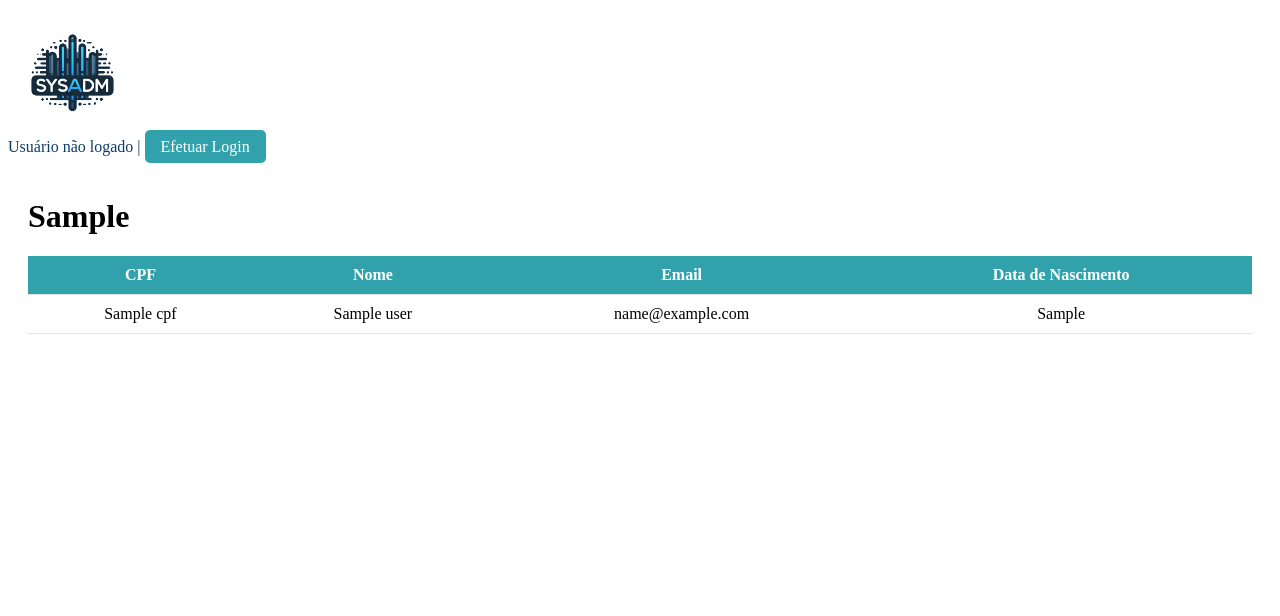
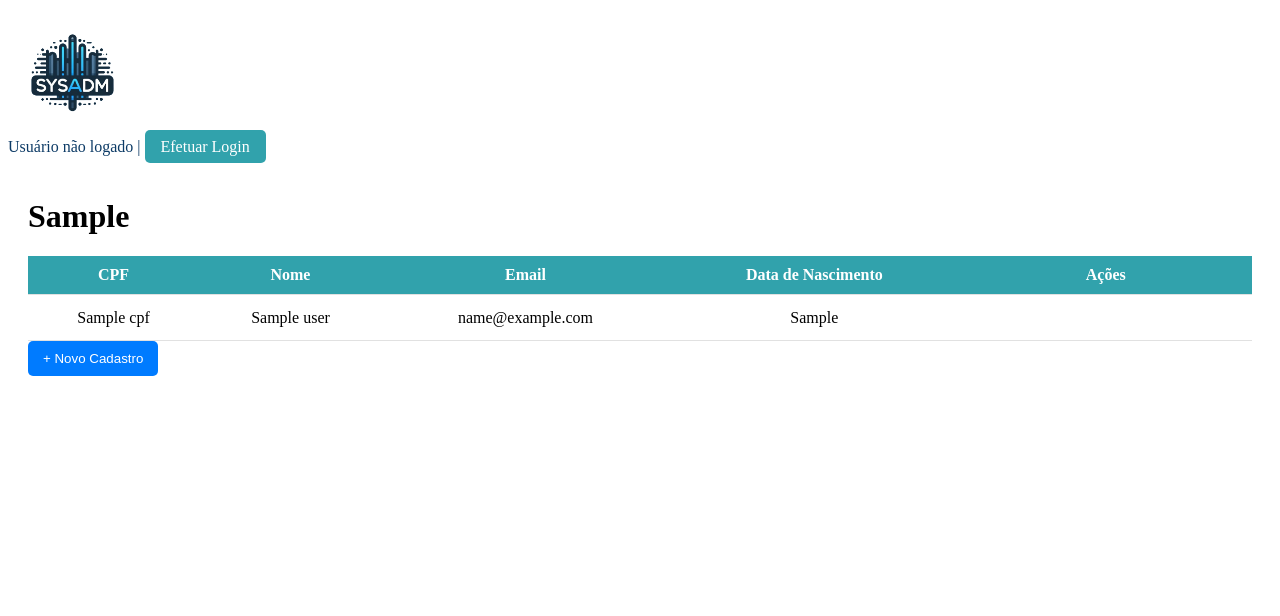
Before and after one commit to hudjinn/SysAdm, a Flask app: template site/templates/admin_screen.html in a window 1280 px wide. Shown: the top 616 px of the page. Run offline with Flask 3, Linux system fonts and the light colour scheme; the template is opened without the code that fills it: most values are stand-ins (such as "Sample title", 1, 10 or a date in 2020).

```diff
--- a/site/static/styles/admin.css
+++ b/site/static/styles/admin.css
@@ -40,3 +40,43 @@
 #user-table tr:hover {
     background-color: #e1e1e1; /* Um leve cinza para quando passa o mouse por cima das linhas */
 }
+/* Torna os botões transparentes por padrão */
+.action-btn {
+    opacity: 0;
+    transition: opacity 0.3s;
+    /* Restante do seu CSS */
+}
+
+/* Torna os botões opacos quando a linha da tabela está em hover */
+tr:hover .action-btn {
+    opacity: 1;
+}
+
+.new-user-btn {
+    background-color: #007bff; /* Azul */
+    color: white;
+    padding: 10px 15px;
+    margin-bottom: 10px;
+    border: none;
+    border-radius: 5px;
+    cursor: pointer;
+}
+
+.edit-btn {
+    background-color: #ffc107; /* Amarelo */
+    color: black;
+    padding: 5px 10px;
+    margin-right: 5px;
+    border: none;
+    border-radius: 5px;
+    cursor: pointer;
+}
+
+.delete-btn {
+    background-color: #dc3545; /* Vermelho */
+    color: white;
+    padding: 5px 10px;
+    border: none;
+    border-radius: 5px;
+    cursor: pointer;
+}
--- a/site/templates/admin_screen.html
+++ b/site/templates/admin_screen.html
@@ -21,6 +21,7 @@
     </div>
     <div id="admin-content">
         <h1>{{ text.adm_panel }}</h1>
+
         <table id="user-table">
             <thead>
                 <tr>
@@ -28,6 +29,7 @@
                     <th>Nome</th>
                     <th>Email</th>
                     <th>Data de Nascimento</th>
+                    <th>Ações</th>
                 </tr>
             </thead>
             <tbody>
@@ -37,14 +39,73 @@
                     <td>{{ user.nome }}</td>
                     <td>{{ user.email }}</td>
                     <td>{{ user.dataNasc }}</td>
+                    <td class="actions">
+                        <button onclick="editUser('{{ user.cpf }}')" class="edit-btn action-btn">Editar</button>
+                        <button onclick="deleteUser('{{ user.cpf }}')" class="delete-btn action-btn">Remover</button>
+                    </td>
                 </tr>
                 {% endfor %}
             </tbody>
         </table>
+        <button onclick="showCreateUserModal()" class="new-user-btn">+ Novo Cadastro</button>
     </div>
 
     {{ flash_msgs.render_flash_messages() }}
 
+<script>
+    function editUser(cpf) {
+        swal({
+            title: "Editar Usuário",
+            text: "Você deseja editar os dados deste usuário?",
+            icon: "warning",
+            buttons: true,
+            dangerMode: true,
+        })
+        .then((willEdit) => {
+            if (willEdit) {
+                // Substitua esta parte pelo código necessário para mostrar um formulário de edição
+                console.log('Abrir formulário de edição para o usuário com CPF:', cpf);
+            }
+        });
+    }
+
+    function deleteUser(cpf) {
+        swal({
+            title: "Tem certeza?",
+            text: "Uma vez removido, você não poderá recuperar os dados deste usuário!",
+            icon: "warning",
+            buttons: true,
+            dangerMode: true,
+        })
+        .then((willDelete) => {
+            if (willDelete) {
+                fetch('/remover/' + cpf, {
+                    method: 'DELETE',
+                    headers: {
+                        'Content-Type': 'application/json',
+                    }
+                })
+                .then(response => {
+                    if (!response.ok) {
+                        throw new Error('Falha na operação');
+                    }
+                    return response.json();
+                })
+                .then(data => {
+                    swal("Poof! O usuário foi removido com sucesso!", {
+                        icon: "success",
+                    });
+                    // Adicione aqui a lógica para atualizar a UI, como remover a linha da tabela
+                })
+                .catch(error => {
+                    console.error('Erro:', error);
+                    swal("Erro", "Não foi possível remover o usuário", "error");
+                });
+            } else {
+                swal("A ação de remover foi cancelada!");
+            }
+        });
+    }
+</script>
 </body>
-
 </html>
```
